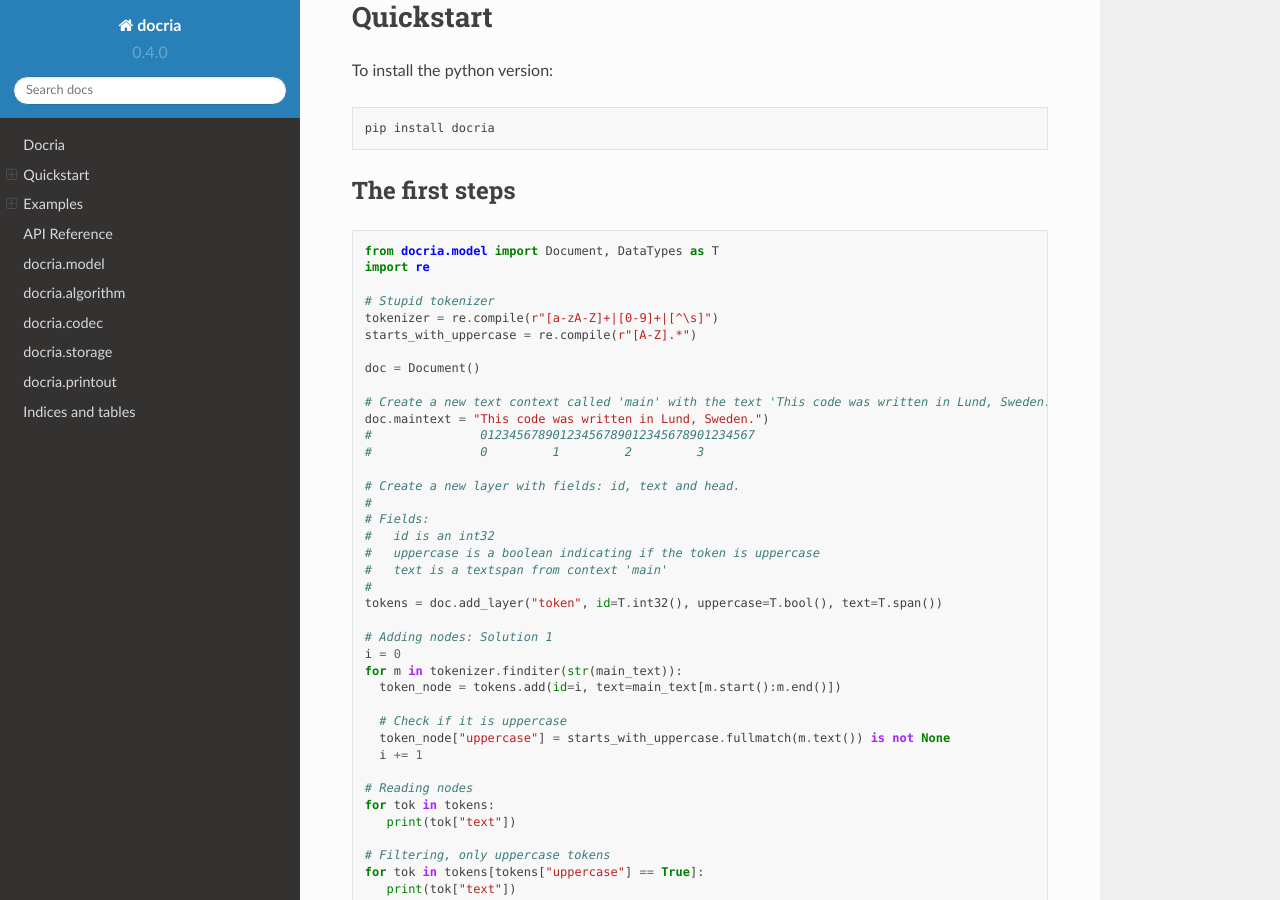
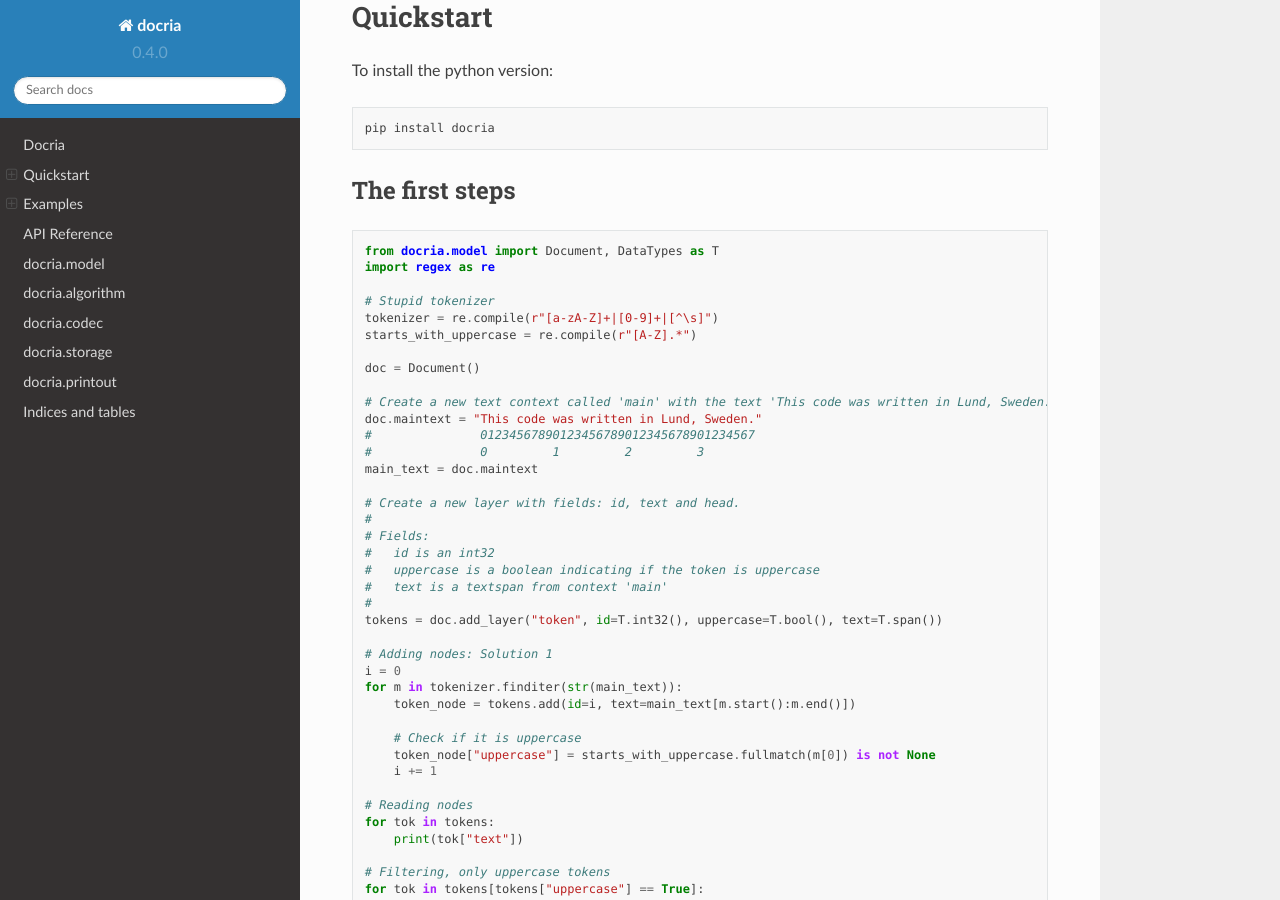
Before and after one commit to marcusklang/docria, a Sphinx documentation site: the page built from py/docs/source/index.rst, in a window 1280 px wide and 900 px high, scrolled down 402 px. Built offline with Sphinx 7.4.7 and the Read the Docs theme 2.0.0, drawn with Linux system fonts in a browser that asks for light colours; pages that are not in the unit, such as notebooks, are missing from menus.

Commit message:
Fixed example code

```diff
--- a/py/docs/source/index.rst
+++ b/py/docs/source/index.rst
@@ -36,7 +36,7 @@ The first steps
 .. code-block:: python
 
    from docria.model import Document, DataTypes as T
-   import re
+   import regex as re
 
    # Stupid tokenizer
    tokenizer = re.compile(r"[a-zA-Z]+|[0-9]+|[^\s]")
@@ -45,9 +45,10 @@ The first steps
    doc = Document()
 
    # Create a new text context called 'main' with the text 'This code was written in Lund, Sweden.'
-   doc.maintext = "This code was written in Lund, Sweden.")
+   doc.maintext = "This code was written in Lund, Sweden."
    #               01234567890123456789012345678901234567
    #               0         1         2         3
+   main_text = doc.maintext
 
    # Create a new layer with fields: id, text and head.
    #
@@ -61,19 +62,19 @@ The first steps
    # Adding nodes: Solution 1
    i = 0
    for m in tokenizer.finditer(str(main_text)):
-     token_node = tokens.add(id=i, text=main_text[m.start():m.end()])
+       token_node = tokens.add(id=i, text=main_text[m.start():m.end()])
 
-     # Check if it is uppercase
-     token_node["uppercase"] = starts_with_uppercase.fullmatch(m.text()) is not None
-     i += 1
+       # Check if it is uppercase
+       token_node["uppercase"] = starts_with_uppercase.fullmatch(m[0]) is not None
+       i += 1
 
    # Reading nodes
    for tok in tokens:
-      print(tok["text"])
+       print(tok["text"])
 
    # Filtering, only uppercase tokens
    for tok in tokens[tokens["uppercase"] == True]:
-      print(tok["text"])
+       print(tok["text"])
 
 Concepts
 --------
```
